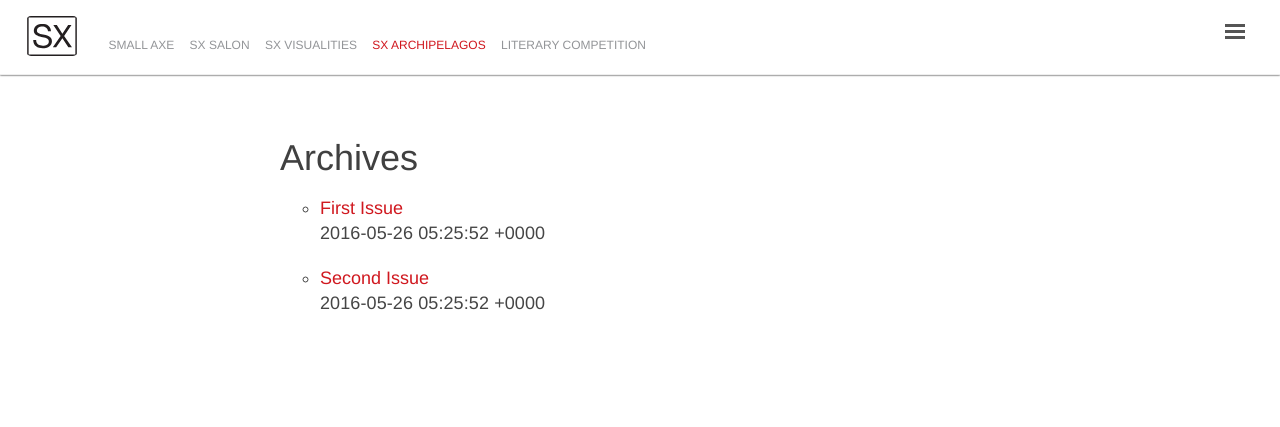
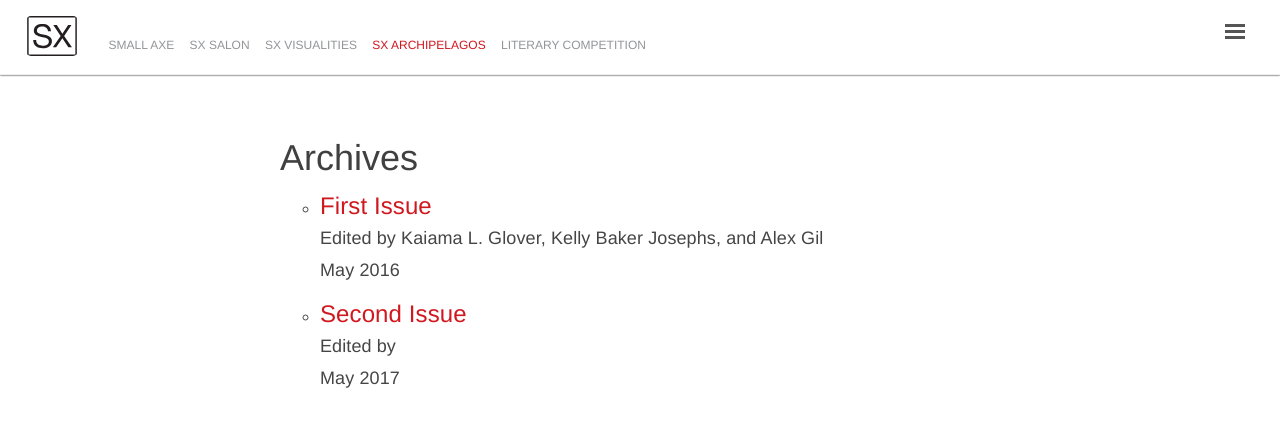
Before and after one commit to archipelagosjournal/archipelagos, a Jekyll site: the page built from archives.html, in a window 1280 px wide. Shown: the top 427 px of the page. Built offline with Jekyll 4.4.1, drawn with Linux system fonts in a browser that asks for light colours.

Commit message:
polished archives logic and style

```diff
--- a/_archives/issue01.md
+++ b/_archives/issue01.md
@@ -1,6 +1,15 @@
 ---
 layout: default
 title: First Issue
+subtitle: "Inagural Issue: The Caribbean Digital"
+blurb: ""
+release: "May 2016"
+number: 1
+editor:
+- Kaiama L. Glover
+- Kelly Baker Josephs
+- Alex Gil
+
 ---
 
 {% capture homepage-content %}{% include issue01.md %}{% endcapture %}
--- a/_archives/issue02.md
+++ b/_archives/issue02.md
@@ -1,6 +1,7 @@
 ---
 layout: default
 title: Second Issue
+release: "May 2017"
 ---
 
 {% capture homepage-content %}{% include issue02.md %}{% endcapture %}
--- a/archives.html
+++ b/archives.html
@@ -6,11 +6,30 @@
 <ul>
 
 {% for issue in site.archives %}
-    <li class="issue">
-        <a href="{{ site.baseurl }}{{ issue.url }}">
+    <li class="toc-issue">
+        <p class="toc-title"><a href="{{ site.baseurl }}{{ issue.url }}">
           {{ issue.title }}
-        </a>
-        <p class="issue-date">{{ issue.date }}</p>
+        </a></p>
+        <p>Edited by
+    {% for editor in issue.editor %}
+      {% if forloop.length == 1 %}
+          <span class="editor">{{ editor }}</span>
+      {% elsif forloop.length == 2 %}
+          {% if forloop.last == true %}
+            <span class="editor">and {{ editor }}</span>
+          {% else %}
+            <span class="editor">{{ editor }}</span>
+          {% endif %}
+      {% else %}
+          {% if forloop.last == true %}
+            <span class="editor">and {{ editor }}</span>
+          {% else %}
+            <span class="editor">{{ editor }}</span>,
+          {% endif %}
+       {% endif %}
+    {% endfor %}
+        </p>
+        <p class="issue-date">{{ issue.release }}</p>
     </li>
 {% endfor %}
 </ul>
--- a/public/css/main.css
+++ b/public/css/main.css
@@ -193,6 +193,13 @@
 .toc-title {
 	font-size: 1.2rem;
 	font-weight: 200;
+}
+.toc-issue {
+	margin-bottom: 1.4rem;
+}
+
+.toc-issue p {
+	line-height: .6rem ;
 }
 
 /* Lists */
```
